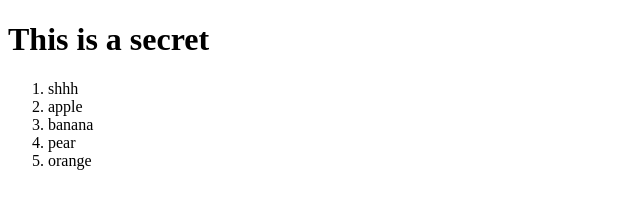
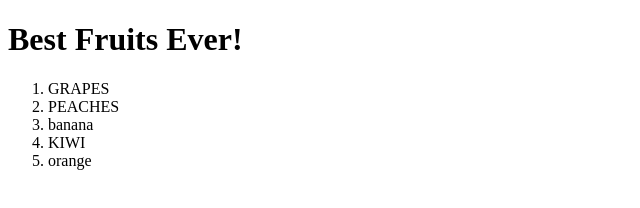
Before and after one commit to isabel985/14oct, a plain HTML site: page secret.html in a window 1280 px wide. Shown: the whole page, without its empty margins (0-640 px from the left). Drawn offline with Linux system fonts and the light colour scheme.

Commit message:
renamed as best fruits

```diff
--- a/secret.html
+++ b/secret.html
@@ -7,12 +7,12 @@
     <title>Document</title>
 </head>
 <body>
-    <h1>This is a secret</h1>
+    <h1>Best Fruits Ever!</h1>
     <ol>
-        <li>shhh</li>
-        <li>apple</li>
+        <li>GRAPES</li>
+        <li>PEACHES</li>
         <li>banana</li>
-        <li>pear</li>
+        <li>KIWI</li>
         <li>orange</li>
     </ol>
 </body>
```
